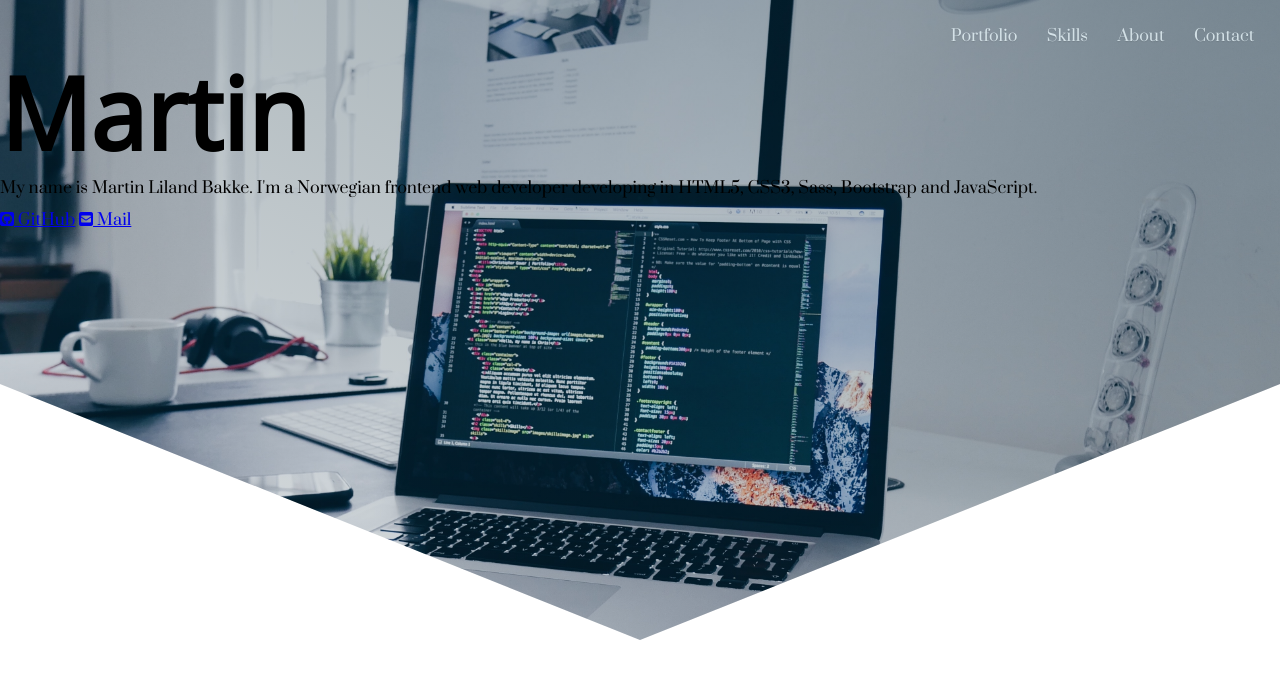
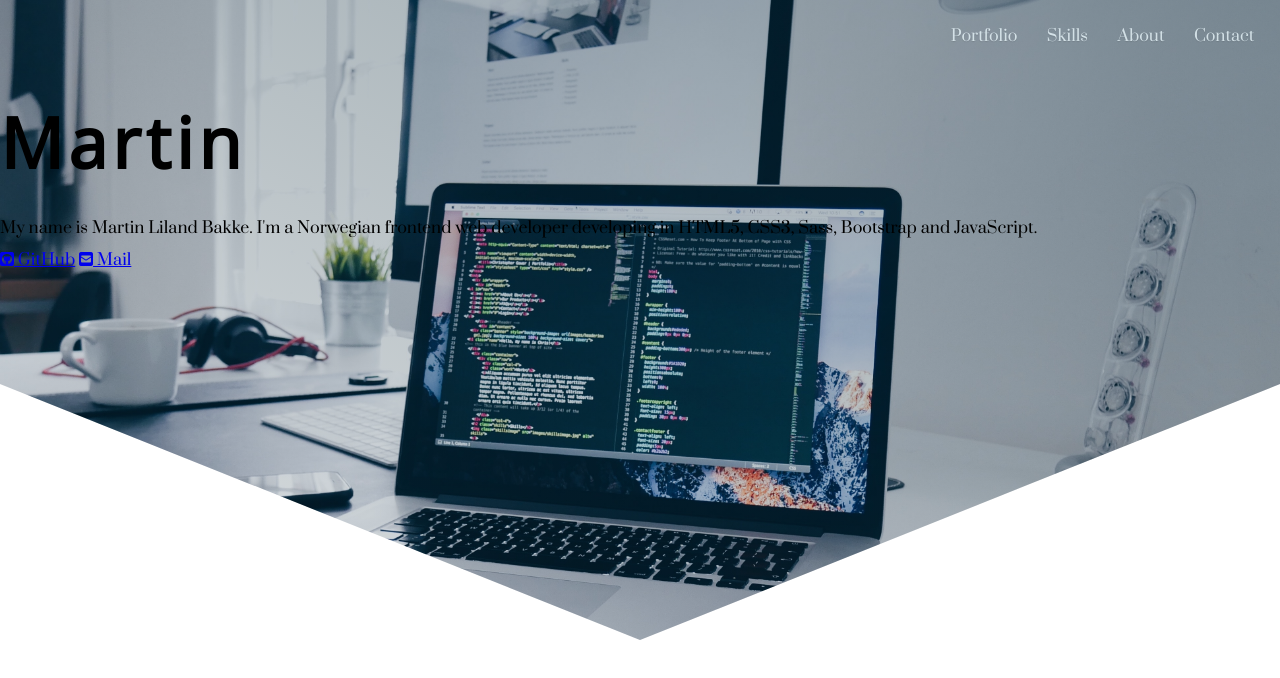
Before and after one commit to mlbakke/arrow-portfolio-site, a website: page index.html in a window 1280 px wide. Drawn offline with nearby package versions, Linux system fonts and the light colour scheme; files that its build step writes are made by us from their sources.

Commit message:
spacing + btn-specific typography

```diff
--- a/sass/base/_typography.scss
+++ b/sass/base/_typography.scss
@@ -9,6 +9,14 @@ h1, h2, h3 {
 }
 
 .heading-primary {
-    font-size: 10rem;
-    line-height: 12rem;
+    margin-top: 4rem;
+    margin-bottom: 2rem;
+    font-size: 7rem;
+    line-height: 10rem;
+    letter-spacing: .5rem;
 }
+
+.btn {
+    font-size: 1.7rem;
+    line-height: 1.7rem;
+}
```
